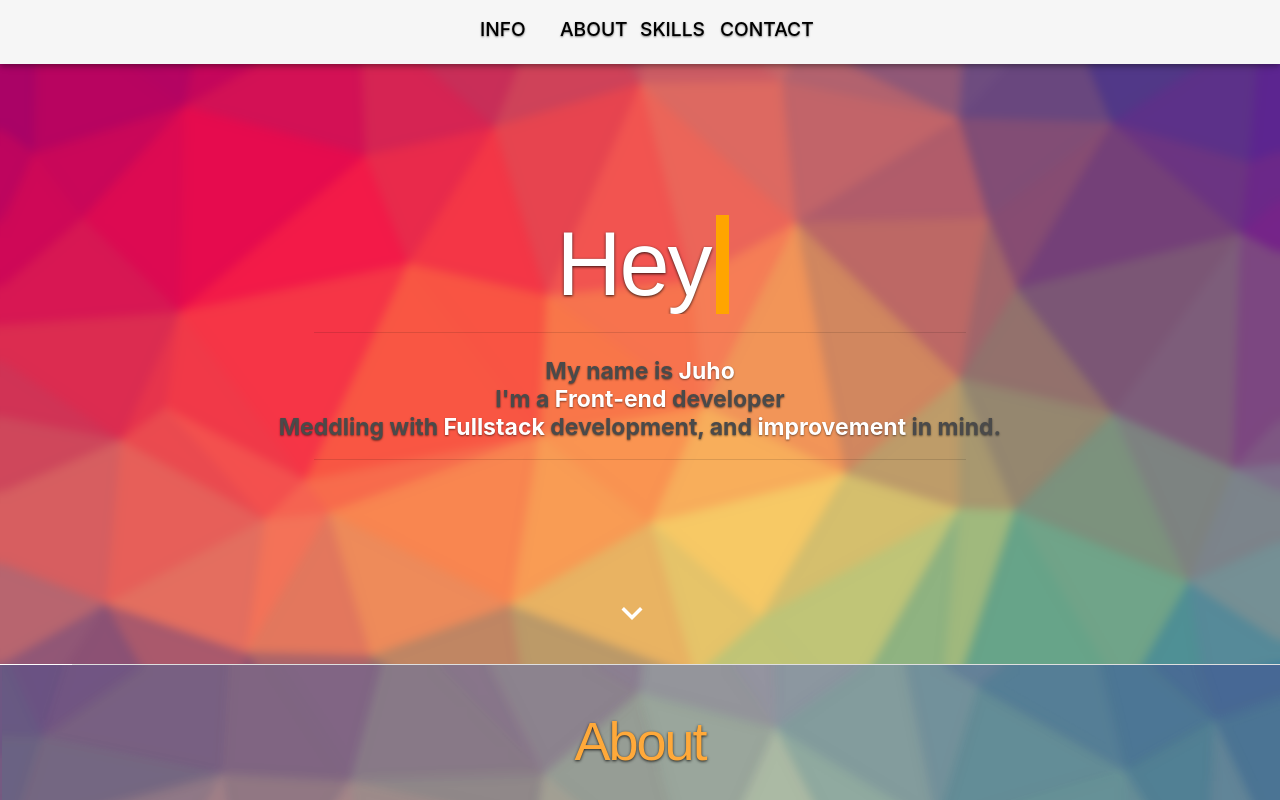
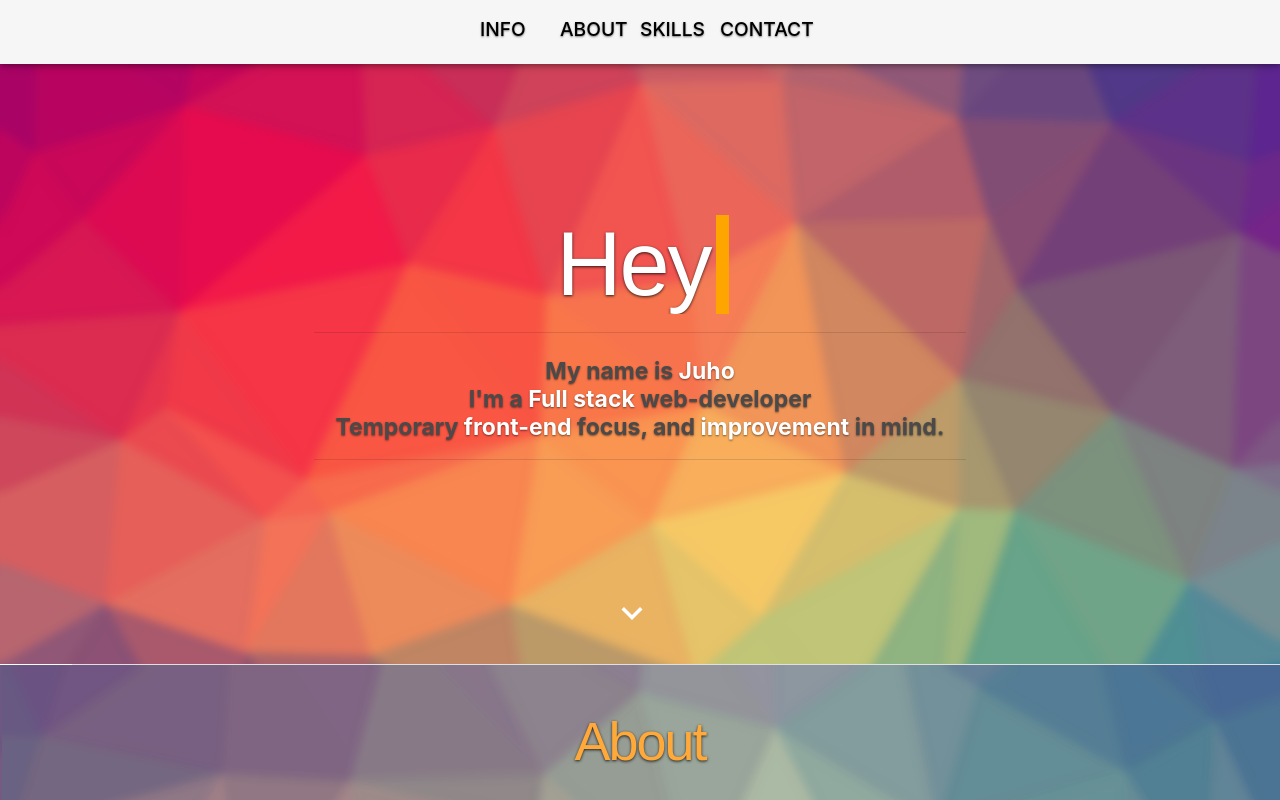
Before and after one commit to kujuh3/CVSITE, a React (Create React App) app: page / in a window 1280 px wide. Shown: the top 800 px of the page. Built offline with nearby package versions, Linux system fonts and the light colour scheme.

Commit message:
Update Info.js

```diff
--- a/src/components/Info.js
+++ b/src/components/Info.js
@@ -12,8 +12,8 @@ function Info() {
             <div id="infotext">
             <Divider/>
             <h3>My name is <span>Juho</span></h3>
-            <h3>I'm a <span>Front-end </span>developer</h3>
-            <h3>Meddling with <span>Fullstack</span> development, and <span>improvement</span> in mind.</h3>
+            <h3>I'm a <span>Full stack </span>web-developer</h3>
+            <h3>Temporary <span>front-end</span> focus, and <span>improvement</span> in mind.</h3>
             <Divider/>
             </div>
             </div>
```
